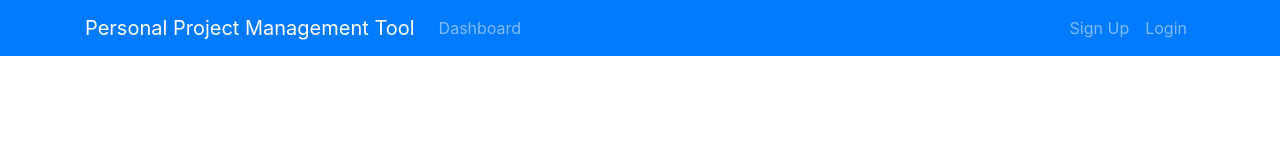
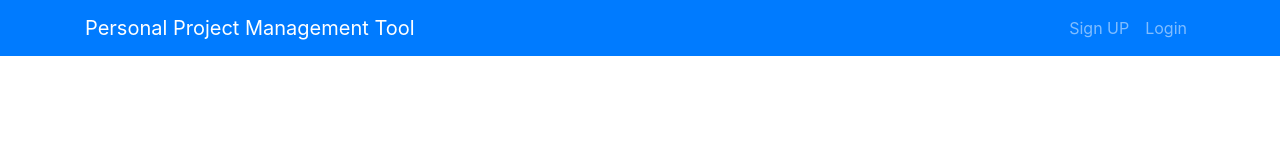
Before and after one commit to dbitrun/AgilePPMTool, a React (Create React App) app in the folder ppmtool-react-client/: page / in a window 1280 px wide. Shown: the top 150 px of the page. Built offline with nearby package versions, Linux system fonts and the light colour scheme.

Commit message:
Secure React App: Dynamic Header Links based on security state - adjusting Header component

```diff
--- a/ppmtool-react-client/src/components/Layout/Header.js
+++ b/ppmtool-react-client/src/components/Layout/Header.js
@@ -1,8 +1,69 @@
 import React, { Component } from 'react';
 import { Link } from "react-router-dom";
+import PropTypes from "prop-types";
+import { connect } from "react-redux";
+import { logout } from "../../actions/securityActions";
 
 class Header extends Component {
+
+  logout() {
+    this.props.logout();
+    window.location.href = "/";
+  }
+
   render() {
+    const { validToken, user } = this.props.security;
+
+    const userIsAuthenticated = (
+      <div className="collapse navbar-collapse" id="mobile-nav">
+        <ul className="navbar-nav mr-auto">
+          <li className="nav-item">
+            <Link className="nav-link" to="/dashboard">
+              Dashboard
+            </Link>
+          </li>
+        </ul>
+        <ul className="navbar-nav ml-auto">
+          <li className="nav-item">
+            <Link className="nav-link " to="/dashboard">
+              <i className="fas fa-user-circle mr-1" />
+              {user.fullName}
+            </Link>
+          </li>
+          <li className="nav-item">
+            <Link className="nav-link" to="/logout" onClick={this.logout.bind(this)}>
+              Logout
+            </Link>
+          </li>
+        </ul>
+      </div>
+    );
+
+    const userIsNotAuthenticated = (
+      <div className="collapse navbar-collapse" id="mobile-nav">
+        <ul className="navbar-nav ml-auto">
+          <li className="nav-item">
+            <Link className="nav-link " to="/register">
+              Sign UP
+            </Link>
+          </li>
+          <li className="nav-item">
+            <Link className="nav-link" to="/login">
+              Login
+            </Link>
+          </li>
+        </ul>
+      </div>
+    );
+
+    let headerLinks;
+
+    if (validToken && user) {
+      headerLinks = userIsAuthenticated;
+    } else {
+      headerLinks = userIsNotAuthenticated;
+    }
+
     return (
       <nav className="navbar navbar-expand-sm navbar-dark bg-primary mb-4">
         <div className="container">
@@ -12,33 +73,20 @@
           <button className="navbar-toggler" type="button" data-toggle="collapse" data-target="#mobile-nav">
             <span className="navbar-toggler-icon" />
           </button>
-
-          <div className="collapse navbar-collapse" id="mobile-nav">
-            <ul className="navbar-nav mr-auto">
-              <li className="nav-item">
-                <Link className="nav-link" to="/dashboard">
-                  Dashboard
-                </Link>
-              </li>
-            </ul>
-
-            <ul className="navbar-nav ml-auto">
-              <li className="nav-item">
-                <Link className="nav-link " to="/register">
-                  Sign Up
-                </Link>
-              </li>
-              <li className="nav-item">
-                <Link className="nav-link" to="/login">
-                  Login
-                </Link>
-              </li>
-            </ul>
-          </div>
+          {headerLinks}
         </div>
       </nav>
     );
   }
 }
 
-export default Header;
+Header.propTypes = {
+  logout: PropTypes.func.isRequired,
+  security: PropTypes.object.isRequired
+};
+
+const mapStateToProps = (state) => ({
+  security: state.security
+});
+
+export default connect(mapStateToProps, { logout })(Header);
```
